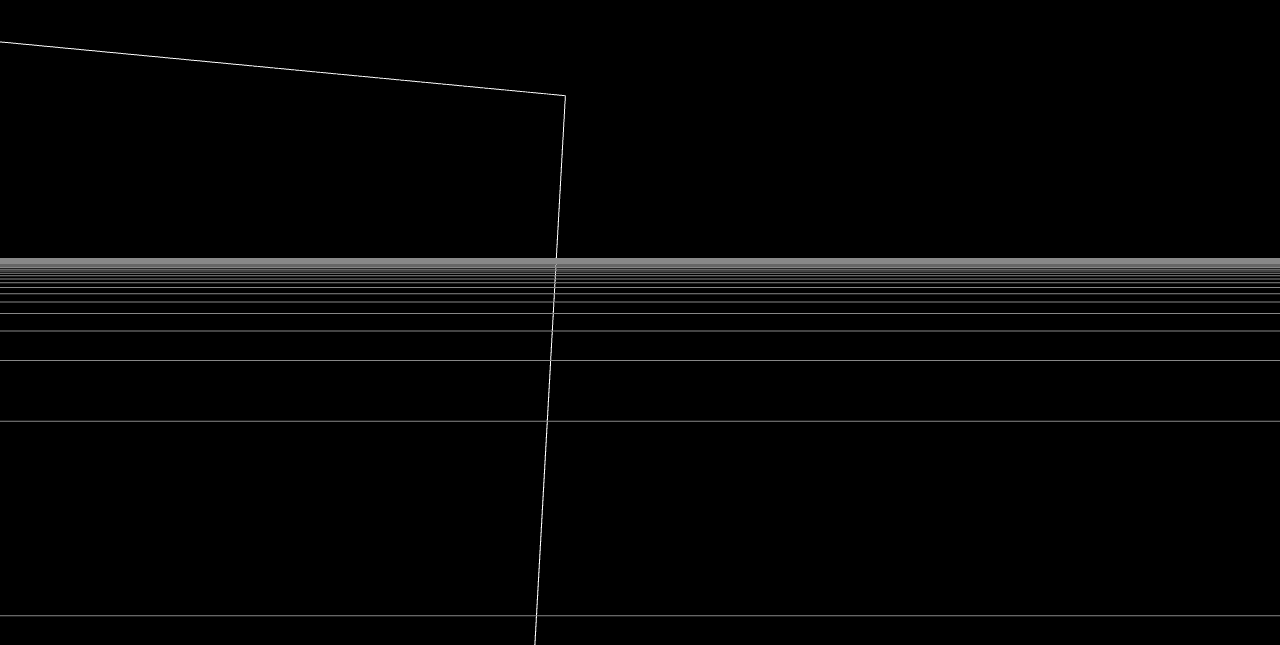
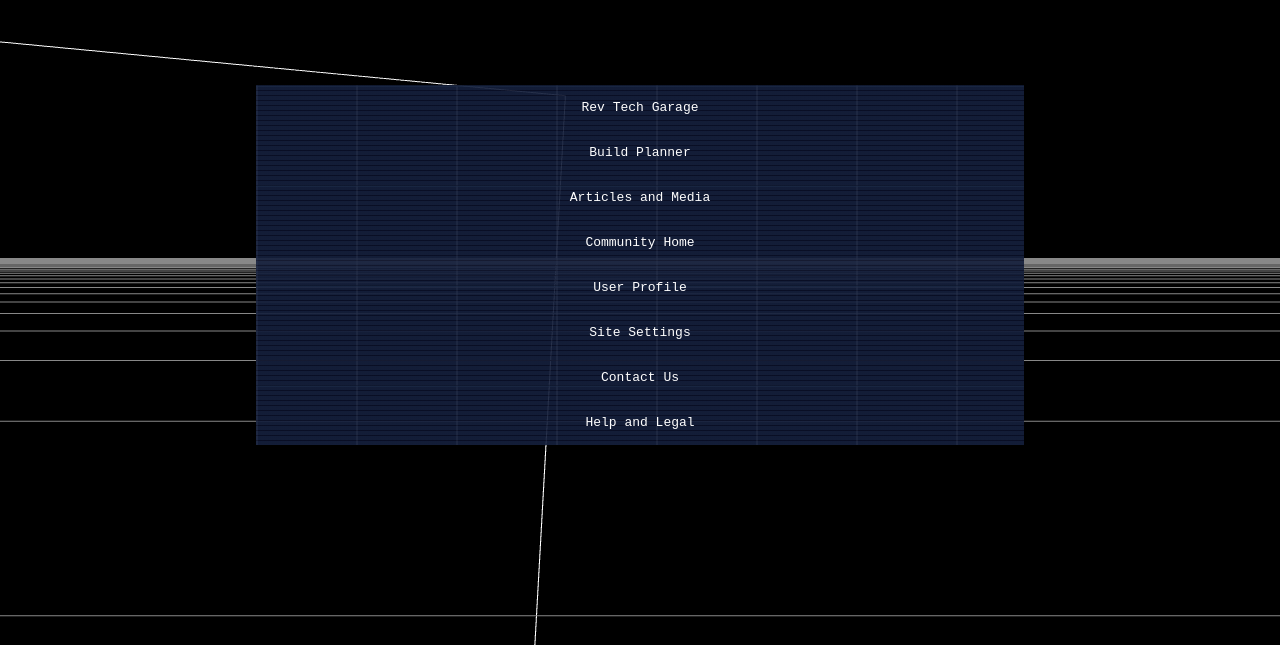
Before and after one commit to SongDogDevLead/RevTechGarage, a website built with Vite: page index.html in a window 1280 px wide. Shown: the part 155-800 px from the top of the page. Built offline with nearby package versions, Linux system fonts and the light colour scheme; files whose address does not match are found by name.

Commit message:
Add bg style

```diff
--- a/style.css
+++ b/style.css
@@ -1,3 +1,9 @@
+:root {
+  --blue-scanline: rgba(94, 144, 204, 0.2); /* Light blue with transparency */
+  --black-scanline: rgba(0, 0, 20, 0.9); /* Very dark blue (near black) */
+  --green-scanline: rgba(94, 204, 94, 0.2); /* Light green with transparency */
+}
+
 canvas {
   position: fixed;
   top: 0;
@@ -5,12 +11,59 @@ canvas {
 }
 
 #dash {
-  position:fixed
-  bottom: 10%;
-  left: 10%;
-  width: 80%;
+  position:fixed;
+  bottom: 25%;
+  left: 20%;
+  width: 60%;
   display: flex;
   flex-direction: column;
   justify-content: center;
   align-items: center;
+  z-index: 1000;
+  font-family: monospace;
+  background: repeating-linear-gradient(
+    to bottom,
+    transparent 0%,
+    var(--blue-scanline) 1px,
+    var(--blue-scanline) 4px,
+    var(--blue-scanline) 5px,
+    transparent 0.5%
+  ),
+  repeating-linear-gradient(
+    to left,
+    var(--black-scanline),
+    var(--black-scanline) 100%
+  ),
+  repeating-linear-gradient(
+    to bottom,
+    rgba(146, 219, 241, 0.5) 0px,
+    rgba(146, 219, 241, 0.5) 2px,
+    transparent 2px,
+    transparent 100px
+  ),
+  repeating-linear-gradient(
+    to right,
+    rgba(255, 255, 255, 0.5) 0px,
+    rgba(255, 255, 255, 0.5) 2px,
+    transparent 2px,
+    transparent 100px
+  );
+
 }
+
+
+.header{
+  margin: 10px 0;
+  padding: 5px;
+  color: white;
+  cursor: pointer;
+
+}
+
+.menu-item {
+  margin: 10px 0;
+  padding: 5px;
+  color: white;
+  cursor: pointer;
+
+}
```
